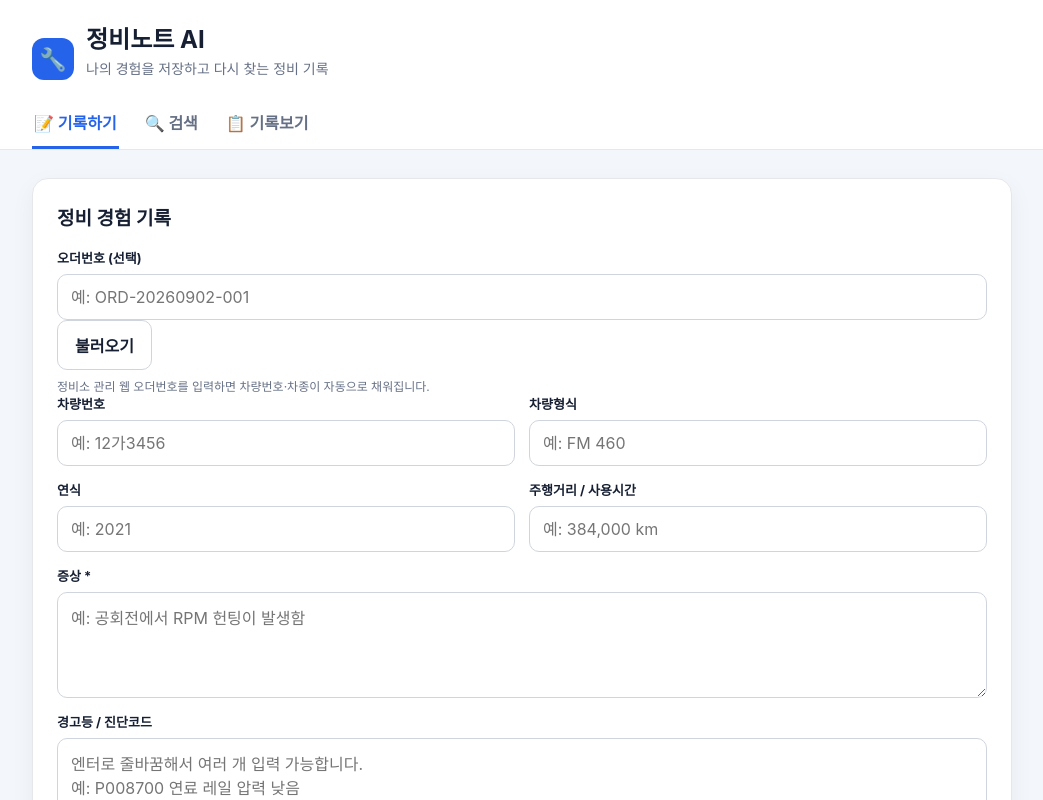
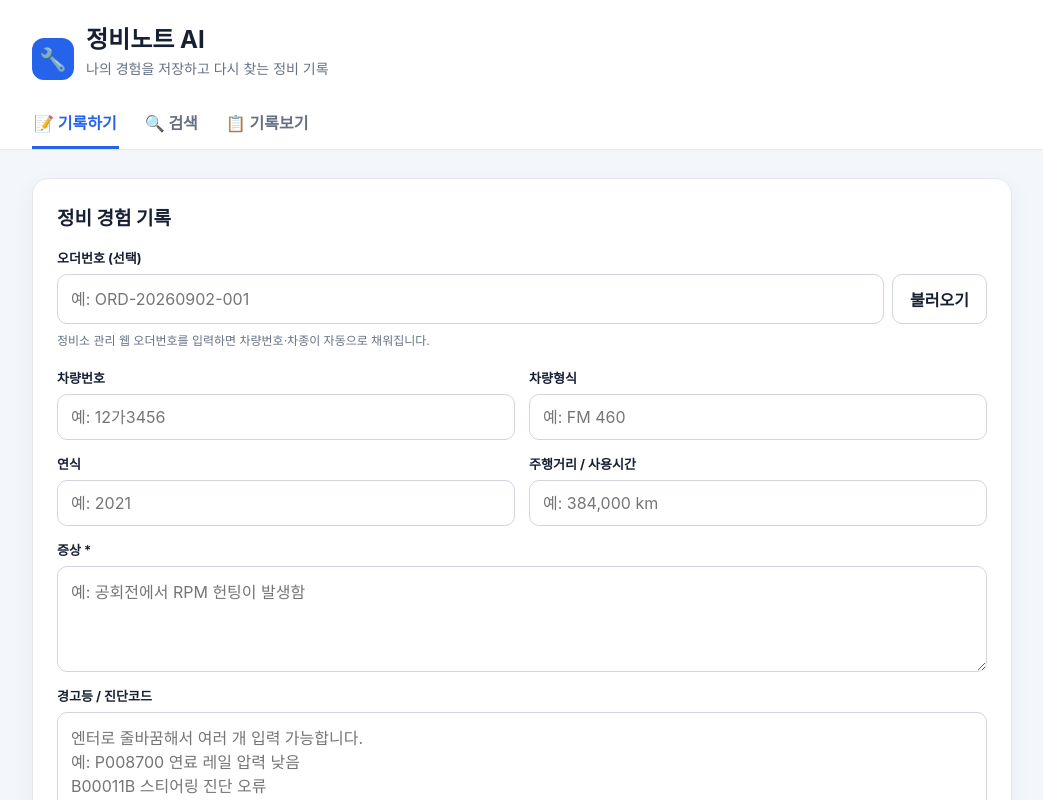
Before and after one commit to wnsdle/repair-note-ai, a Next.js app: page / in a window 1280 px wide. Shown: the top 800 px of the page, without its empty margins (118-1161 px from the left). Built offline with nearby package versions, Linux system fonts and the light colour scheme.

Commit message:
globals.css 업데이트

```diff
--- a/app/globals.css
+++ b/app/globals.css
@@ -312,3 +312,27 @@ textarea {
     margin-top: 4px;
   }
 }
+
+/* ---- 오더번호 불러오기 UI ---- */
+.order-lookup-row {
+  margin-bottom: 1.25rem;
+}
+.order-lookup-inline {
+  display: flex;
+  gap: 0.5rem;
+}
+.order-lookup-inline input {
+  flex: 1;
+}
+.order-lookup-inline button {
+  white-space: nowrap;
+}
+
+/* ---- 경고등/진단코드 목록 ---- */
+.dtc-list ul {
+  margin: 0.35rem 0 0;
+  padding-left: 1.1rem;
+}
+.dtc-list li {
+  margin-bottom: 0.2rem;
+}
```
